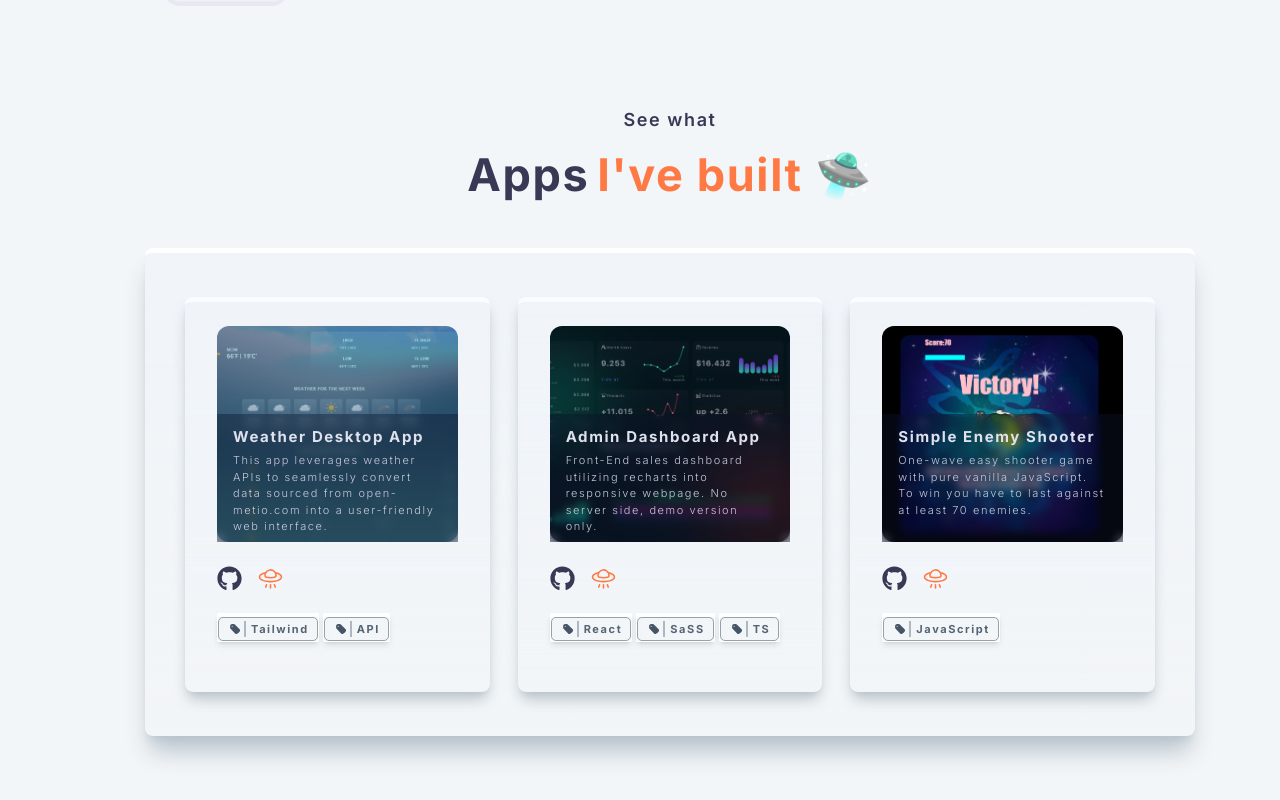
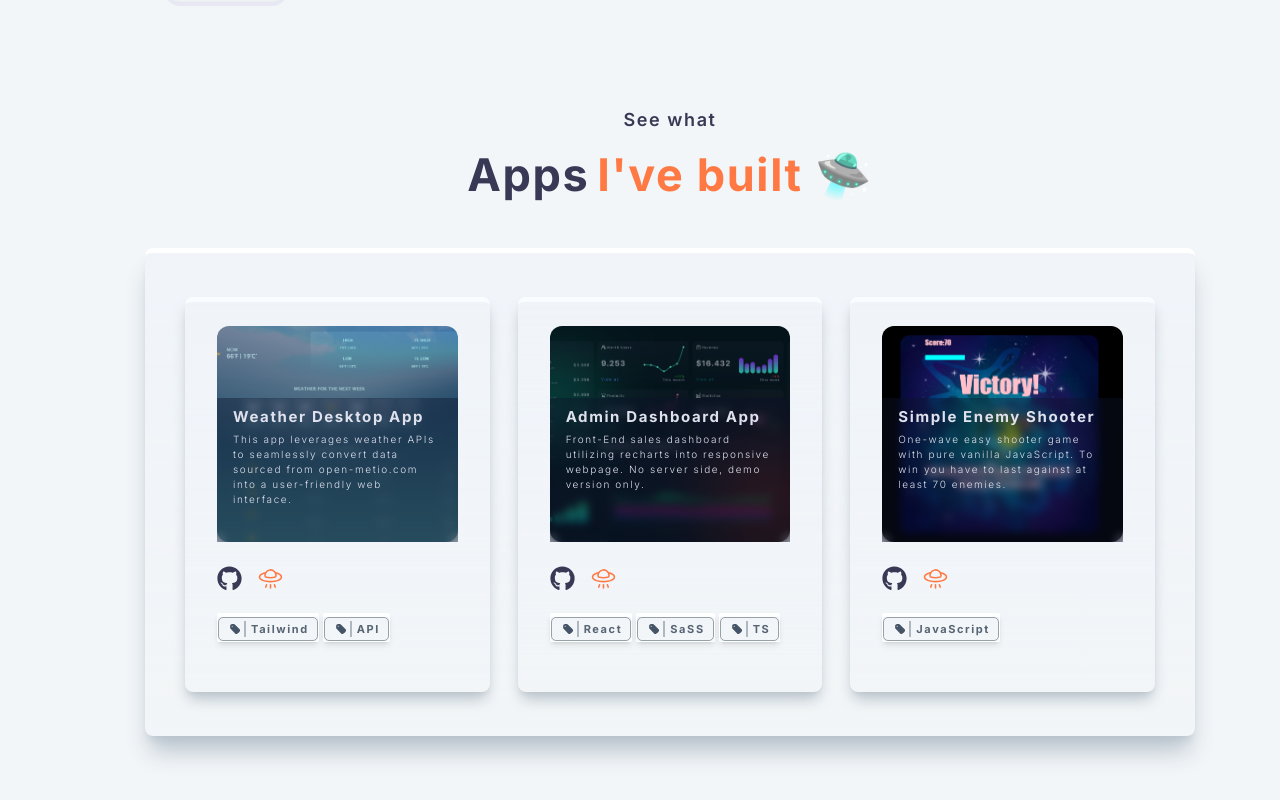
Before and after one commit to Hvitrevs/new-hub, a Next.js app: page / in a window 1280 px wide. Shown: the part 645-1445 px from the top of the page. Built offline with nearby package versions, Linux system fonts and the light colour scheme.

Commit message:
ui fixed for small devices

```diff
--- a/app/components/SingleApp.tsx
+++ b/app/components/SingleApp.tsx
@@ -22,12 +22,12 @@ const SingleApp = () => {
                 width={450}
               />
               </Link>
-              <div className="left-0 right-0 mt-[-8rem] bg-[#0e122c]/40 px-4 w-full h-auto backdrop-blur-sm z-50">
+              <div className="left-0 right-0 mt-[-9rem] bg-[#0e122c]/40 px-4 w-full h-auto backdrop-blur-sm z-50">
               <Link href={project.project_url}>
-                <h1 className='mt-2 xxs:text-[10px] xxs:mt-3 md:text-[15px] font-bold text-[#dfe1ed]'>
+                <h1 className='md:mt-2 xxs:text-[10px] xxs:mt-4 md:text-[15px] font-bold text-[#dfe1ed]'>
                   {project.project_name}
                 </h1>
-                <p className='md:mt-1 xs:mt-3 xs:text-[10px] xxs:text-[9px] md:text-[11px] 2xl:text-[12px] md:text-[#c7c9da] dark:text-[#c6d0db] font-light'>
+                <p className='md:mt-1 xxs:mt-6 xs:mt-6 xs:text-[9px] xxs:text-[8px] md:text-[10px] 2xl:text-[11px] text-[#dfe1ed]  dark:text-[#c6d0db] font-light'>
                   {project.project_desc}
                 </p>
                 </Link>
```
